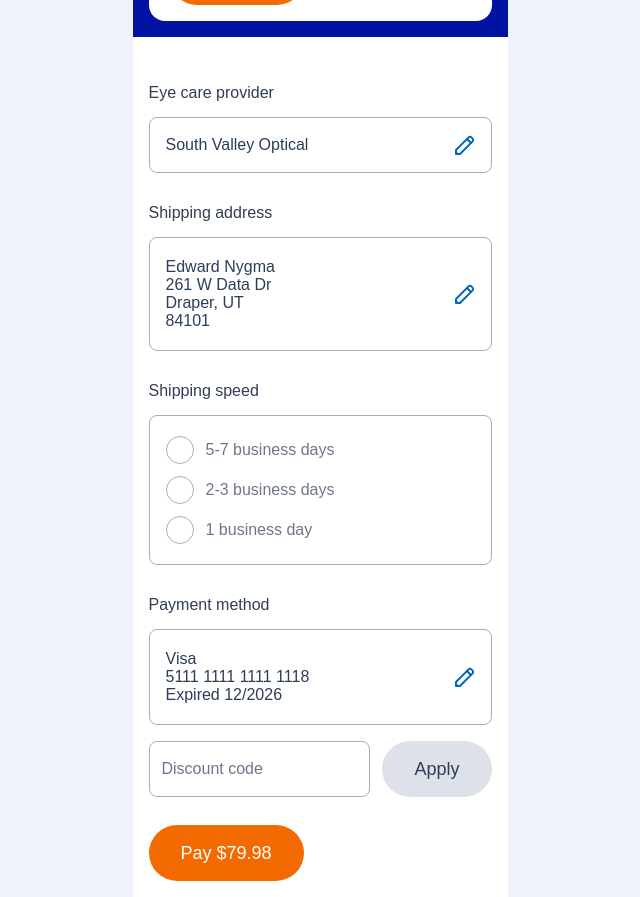
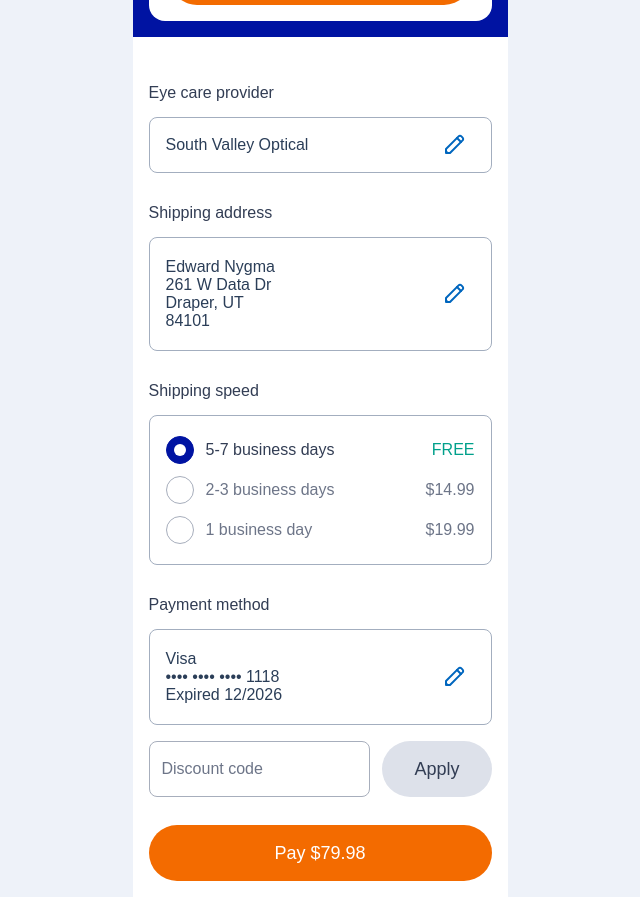
Before and after one commit to rayelder/iris-components, a Next.js app: page /express-checkout in a window 1280 px wide. Shown: the part 700-1597 px from the top of the page, without its empty margins (320-960 px from the left). Built offline with nearby package versions, Linux system fonts and the light colour scheme; a web font is replaced by a local one.

Commit message:
Fix RadioGroup first checked

```diff
--- a/app/express-checkout/page.tsx
+++ b/app/express-checkout/page.tsx
@@ -58,12 +58,12 @@ export default function ExpressCheckout() {
           <InfoDisplayAddress heading="Payment method">
             <div>
               <p>Visa</p>
-              <p>5111 1111 1111 1118</p>
+              <p>•••• •••• •••• 1118</p>
               <p>Expired 12/2026</p>
             </div>
           </InfoDisplayAddress>
           <DiscountCode />
-          <Button label={`Pay $${subtotal.toFixed(2)}`} isPrimary />
+          <Button label={`Pay $${subtotal.toFixed(2)}`} isPrimary isFullWidth />
         </div>
       </div>
     </div>
--- a/components/Button/Button.module.css
+++ b/components/Button/Button.module.css
@@ -73,3 +73,7 @@ button:disabled:hover {
   transform: none;
   box-shadow: none;
 }
+
+.fullWidth {
+  width: 100%;
+}
--- a/components/Button/index.tsx
+++ b/components/Button/index.tsx
@@ -4,6 +4,7 @@ type ButtonProps = {
   label: string;
   isPill?: boolean;
   isPrimary?: boolean;
+  isFullWidth?: boolean;
   isDisabled?: boolean;
   onClick?: () => void;
 };
@@ -13,11 +14,12 @@ export default function Button({
   isPill = true,
   isPrimary = false,
   isDisabled = false,
+  isFullWidth = false,
   onClick = () => {},
 }: ButtonProps) {
   return (
     <button
-      className={`${isPill ? styles.pill : styles.rounded} ${isPrimary ? styles.primary : styles.secondary}`}
+      className={`${isPill ? styles.pill : styles.rounded} ${isPrimary ? styles.primary : styles.secondary} ${isFullWidth ? styles.fullWidth : ""}`}
       type="submit"
       onClick={onClick}
       tabIndex={0}
--- a/components/InfoDisplay/index.tsx
+++ b/components/InfoDisplay/index.tsx
@@ -1,3 +1,4 @@
+import EditButton from "../EditButton";
 import styles from "./InfoDisplay.module.css";
 
 export default function InfoDisplay({
@@ -12,36 +13,11 @@ export default function InfoDisplay({
       <h2 className={styles.heading}>{heading}</h2>
       <div className={styles.input}>
         {children}
-        <svg
-          xmlns="http://www.w3.org/2000/svg"
-          width="20"
-          height="20"
-          viewBox="0 0 20 20"
-          fill="none"
-        >
-          <g clipPath="url(#clip0_4_1779)">
-            <path
-              d="M5 19L17.59 6.41C17.9625 6.03528 18.1716 5.52837 18.1716 5C18.1716 4.47163 17.9625 3.96473 17.59 3.59L16.41 2.41C16.0353 2.0375 15.5284 1.82841 15 1.82841C14.4716 1.82841 13.9647 2.0375 13.59 2.41L1 15V19H5Z"
-              stroke="#0066BE"
-              strokeWidth="2"
-              strokeLinecap="round"
-              strokeLinejoin="round"
-            />
-            <path d="M1 16V19H4L1 16Z" fill="#0066BE" />
-            <path
-              d="M12 4L16 8"
-              stroke="#0066BE"
-              strokeWidth="2"
-              strokeLinecap="round"
-              strokeLinejoin="round"
-            />
-          </g>
-          <defs>
-            <clipPath id="clip0_4_1779">
-              <rect width="20" height="20" fill="white" />
-            </clipPath>
-          </defs>
-        </svg>
+        <EditButton
+          onClick={() => {
+            alert("Functionality not implemented.");
+          }}
+        />
       </div>
     </div>
   );
--- a/components/InfoDisplayAddress/index.tsx
+++ b/components/InfoDisplayAddress/index.tsx
@@ -1,3 +1,4 @@
+import EditButton from "../EditButton";
 import styles from "./InfoDisplay.module.css";
 
 export default function InfoDisplay({
@@ -12,36 +13,11 @@ export default function InfoDisplay({
       <h2 className={styles.heading}>{heading}</h2>
       <div className={styles.input}>
         {children}
-        <svg
-          xmlns="http://www.w3.org/2000/svg"
-          width="20"
-          height="20"
-          viewBox="0 0 20 20"
-          fill="none"
-        >
-          <g clipPath="url(#clip0_4_1779)">
-            <path
-              d="M5 19L17.59 6.41C17.9625 6.03528 18.1716 5.52837 18.1716 5C18.1716 4.47163 17.9625 3.96473 17.59 3.59L16.41 2.41C16.0353 2.0375 15.5284 1.82841 15 1.82841C14.4716 1.82841 13.9647 2.0375 13.59 2.41L1 15V19H5Z"
-              stroke="#0066BE"
-              strokeWidth="2"
-              strokeLinecap="round"
-              strokeLinejoin="round"
-            />
-            <path d="M1 16V19H4L1 16Z" fill="#0066BE" />
-            <path
-              d="M12 4L16 8"
-              stroke="#0066BE"
-              strokeWidth="2"
-              strokeLinecap="round"
-              strokeLinejoin="round"
-            />
-          </g>
-          <defs>
-            <clipPath id="clip0_4_1779">
-              <rect width="20" height="20" fill="white" />
-            </clipPath>
-          </defs>
-        </svg>
+        <EditButton
+          onClick={() => {
+            alert("Functionality not implemented.");
+          }}
+        />
       </div>
     </div>
   );
--- a/components/Radio/Radio.module.css
+++ b/components/Radio/Radio.module.css
@@ -1,10 +1,13 @@
 .base {
   display: flex;
   align-items: center;
+  justify-content: space-between;
   gap: var(--iris-form-gap);
   cursor: pointer;
   position: relative;
   user-select: none;
+
+  /* border: 1px solid red; */
 }
 
 .input {
@@ -72,3 +75,15 @@
 .disabled .input {
   cursor: not-allowed;
 }
+
+.free {
+  color: var(--iris-color-green-600) !important;
+  font-family: var(--iris-font-medium) !important;
+  font-size: var(--iris-font-size-md) !important;
+  font-weight: 500 !important;
+  /* border: 1px solid var(--iris-color-green-700) !important; */
+}
+
+.right {
+  margin-left: auto;
+}
--- a/components/Radio/index.tsx
+++ b/components/Radio/index.tsx
@@ -4,6 +4,7 @@ import styles from "./Radio.module.css";
 
 interface RadioProps {
   label: string;
+  tag: string;
   name?: string;
   value: string;
   checked?: boolean;
@@ -13,6 +14,7 @@ interface RadioProps {
 
 export default function Radio({
   label,
+  tag,
   name,
   value,
   checked = false,
@@ -36,6 +38,11 @@ export default function Radio({
       />
       <span className={styles.radio}></span>
       <span className={styles.label}>{label}</span>
+      <span
+        className={`${styles.label} ${styles.right} ${tag === "FREE" ? styles.free : ""}`}
+      >
+        {tag}
+      </span>
     </label>
   );
 }
--- a/components/RadioGroup/index.tsx
+++ b/components/RadioGroup/index.tsx
@@ -27,7 +27,16 @@ export default function RadioGroup({
   defaultValue = "",
   onChange,
 }: RadioGroupProps) {
-  const [selectedValue, setSelectedValue] = useState(defaultValue);
+  const firstChildValue = (() => {
+    const first = Children.toArray(children).find(isValidElement) as
+      | ReactElement<any>
+      | undefined;
+    return (first?.props as any)?.value ?? "";
+  })();
+
+  const [selectedValue, setSelectedValue] = useState(
+    defaultValue || firstChildValue,
+  );
 
   const handleChange = (value: string) => {
     setSelectedValue(value);
--- a/components/Rx/index.tsx
+++ b/components/Rx/index.tsx
@@ -121,7 +121,7 @@ export default function Rx({
           }}
         />
       </div>
-      <Button label="Continue" isPrimary onClick={handleContinue} />
+      <Button label="Continue" isPrimary isFullWidth onClick={handleContinue} />
     </div>
   );
 }
--- a/components/ShippingSpeed/index.tsx
+++ b/components/ShippingSpeed/index.tsx
@@ -14,9 +14,9 @@ export default function ShippingSpeed({
       <h2 className={styles.heading}>{heading}</h2>
       <div className={styles.input}>
         <RadioGroup label="" name="radio-group-v" direction="vertical">
-          <Radio label="5-7 business days" value="5" />
-          <Radio label="2-3 business days" value="2" />
-          <Radio label="1 business day" value="1" />
+          <Radio label="5-7 business days" tag="FREE" value="5" checked />
+          <Radio label="2-3 business days" tag="$14.99" value="2" />
+          <Radio label="1 business day" tag="$19.99" value="1" />
         </RadioGroup>
       </div>
     </div>
```
Also changed, not shown: components/InfoDisplayCreditCard/index.tsx (+6 -30 lines).
